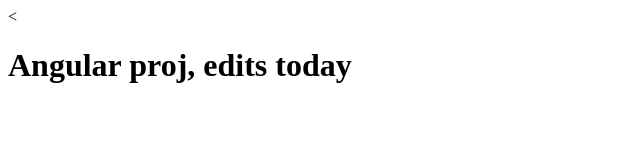
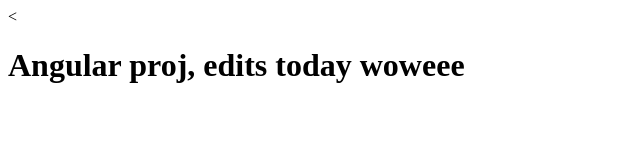
Before and after one commit to jameshk221/coursera-test, a plain HTML site: page index.html in a window 1280 px wide. Shown: the whole page, without its empty margins (0-640 px from the left). Drawn offline with Linux system fonts and the light colour scheme.

Commit message:
next again

```diff
--- a/index.html
+++ b/index.html
@@ -5,6 +5,6 @@
     <title>Hello Coursera</title>
   </head>
   <body>
-    <<h1>Angular proj, edits today</h1>
+    <<h1>Angular proj, edits today woweee</h1>
   </body>
 </html>
```
